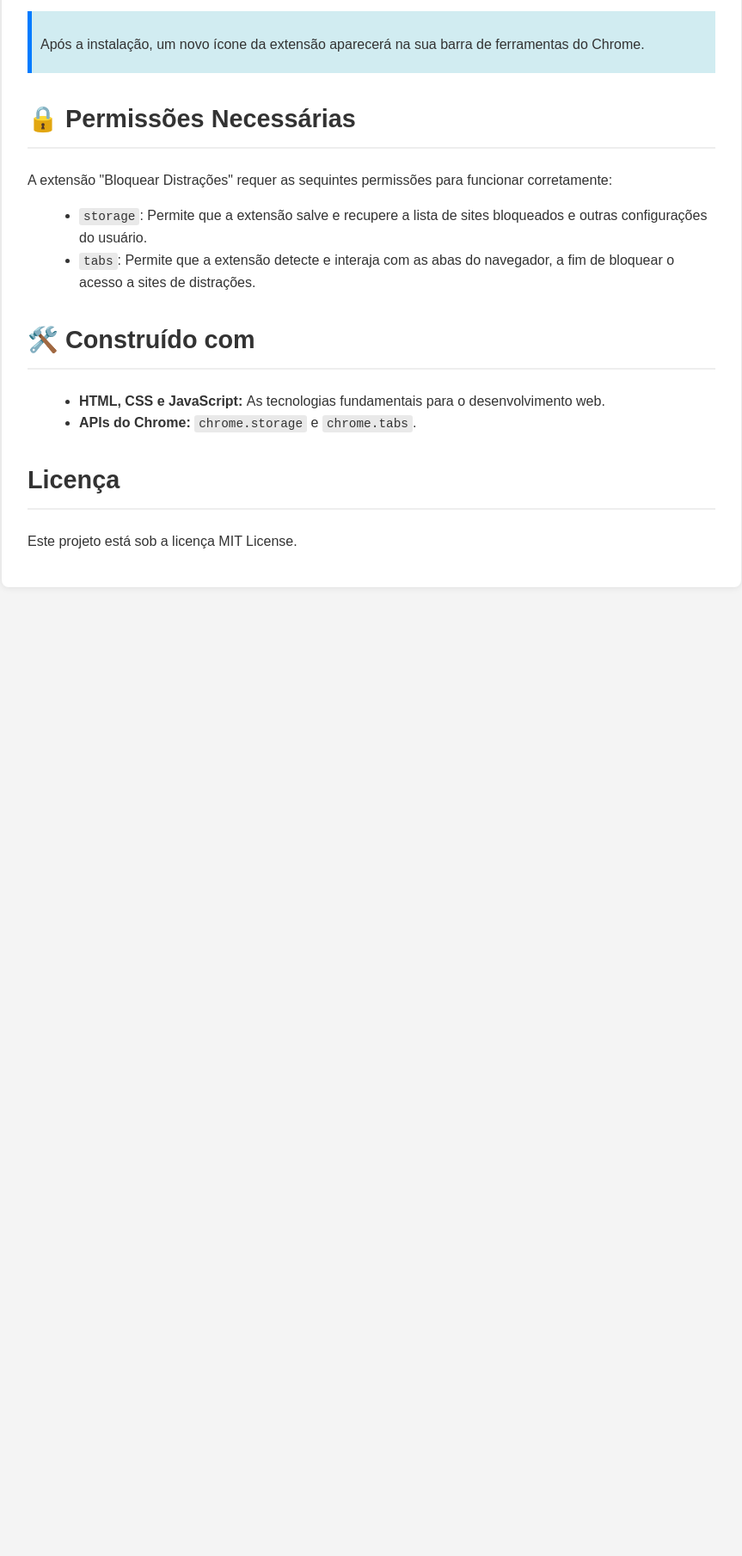
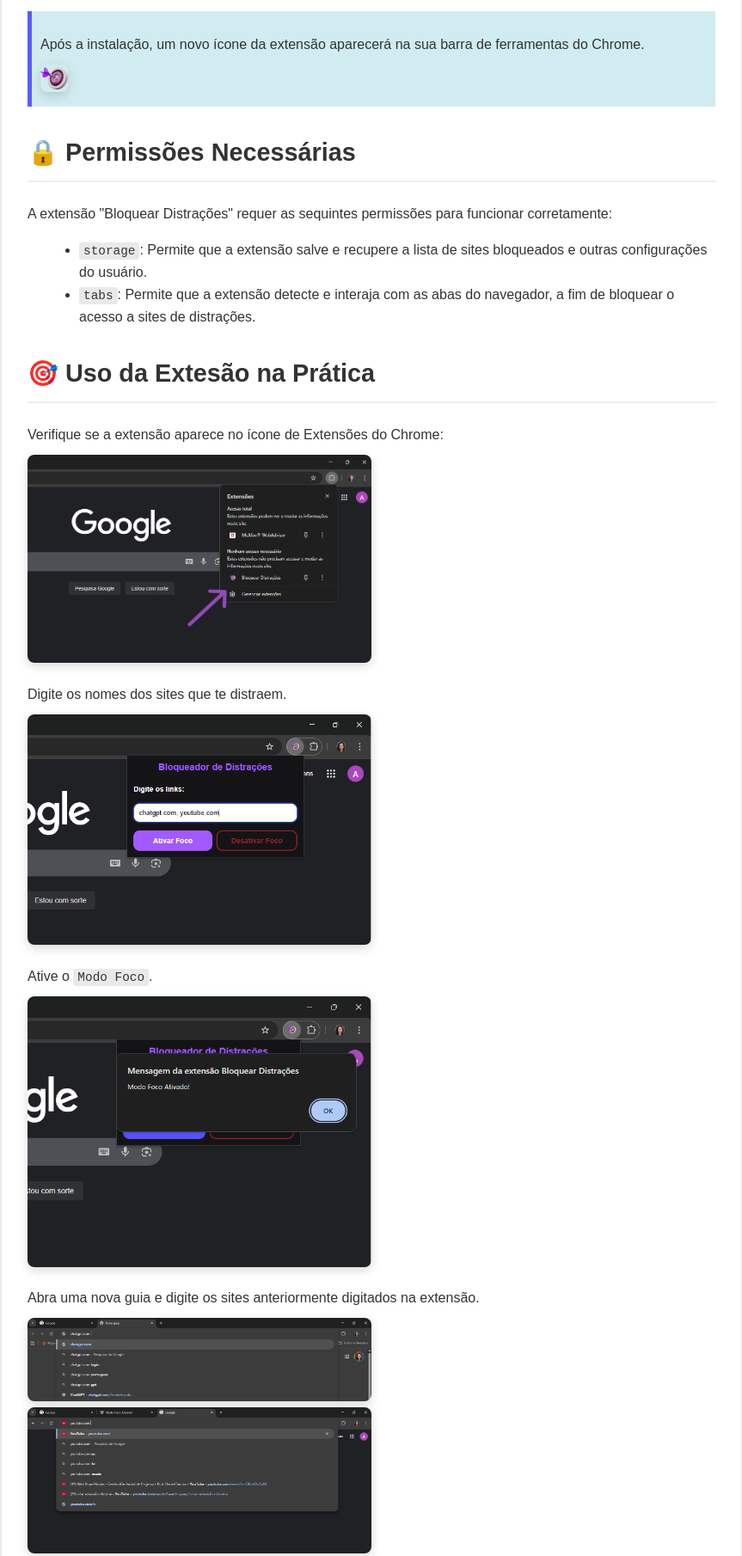
Before and after one commit to anaacllara/bootcamp2-chrome-ext-anacllara, a browser extension: page docs/index.html in a window 1280 px wide. Shown: the part 488-2298 px from the top of the page at 86% size, without its empty margins (208-1071 px from the left). Before the commit the page ends 1211 px from the top, so only its background shows below. Drawn offline with Linux system fonts and the light colour scheme.

Commit message:
update docs, add screenshots and stylesheet on directory docs

```diff
--- a/docs/index.html
+++ b/docs/index.html
@@ -1,62 +1,13 @@
 <!DOCTYPE html>
 <html lang="pt-br">
+
 <head>
     <meta charset="UTF-8">
     <meta name="viewport" content="width=device-width, initial-scale=1.0">
     <title>Bloqueador de Distrações - Extensão Chrome MV3</title>
-    <style>
-        body{
-            font-family: "Oswald", sans-serif;
-            line-height: 1.6;
-            margin: 0;
-            padding: 20px;
-            background-color: #f4f4f4;
-            color: #333;
-        }
-        .container{
-            max-width: 800px;
-            margin: 20px auto;
-            background: #fff;
-            padding: 30px;
-            border-radius: 8px;
-            box-shadow: 0 0 10px rgba(0, 0, 0, 0.1);
-        }
-        h1, h2{
-            color: #333;
-            border-bottom: 2px solid #eee;
-            padding-bottom: 10px;
-            margin-top: 30px;
-        }
-        h1{
-            font-size: 2.5em;
-            text-align: center;
-        }
-        h2{
-            font-size: 1.8em;
-        }
-        p{
-            margin-bottom: 10px;
-        }
-        ul{
-            list-style-type: disc;
-            margin-left: 20px;
-            margin-bottom: 10px;
-        }
-        code{
-            background-color: #e9e9e9;
-            padding: 2px 5px;
-            border-radius: 3px;
-            font-family: 'Courier New', Courier, monospace;
-            font-size: 0.9em;
-        }
-        .highlight{
-            background-color: #d1ecf1;
-            padding: 10px;
-            border-left: 5px solid #007bff;
-            margin-top: 15px;
-        }
-    </style>
+    <link rel="stylesheet" href="style.css">
 </head>
+
 <body>
     <div class="container">
         <h1>BLOQUEADOR DE DISTRAÇÕES</h1>
@@ -72,22 +23,56 @@
         </ol>
         <div class="highlight">
             <p>Após a instalação, um novo ícone da extensão aparecerá na sua barra de ferramentas do Chrome.</p>
+            <img id="icon" src="../icons/icon128.png" alt="Ícone da extensão">
         </div>
         <h2>🔒 Permissões Necessárias</h2>
         <p>A extensão "Bloquear Distrações" requer as sequintes permissões para funcionar corretamente: </p>
         <ul>
-            <li><code>storage</code>: Permite que a extensão salve e recupere a lista de sites bloqueados e outras configurações do usuário.</li>
+            <li><code>storage</code>: Permite que a extensão salve e recupere a lista de sites bloqueados e outras
+                configurações do usuário.</li>
             <li><code>tabs</code>: Permite que a extensão detecte e interaja com as abas do navegador, a fim de bloquear o acesso a sites de distrações.</li>
         </ul>
+        <h2> 🎯 Uso da Extesão na Prática</h2>
+
+        <p>Verifique se a extensão aparece no ícone de Extensões do Chrome:</p>
+
+        <img src="/docs/screenshots/verificarExtensao.png" alt="screenshot para verificar Extensão.">
+
+        <p>Digite os nomes dos sites que te distraem.</p>
+
+        <img src="./screenshots/digitarSites.png" alt="Sites que destraem digitados.">
+
+        <p>Ative o <code>Modo Foco</code>.</p>
+
+        <img src="./screenshots/ativarModoFoco.png" alt="ativar modo foco.">
+
+        <p>Abra uma nova guia e digite os sites anteriormente digitados na extensão.</p>
+
+        <img src="./screenshots/tentarPesquisarSites.png" alt="Digitando na barra de pesquisa o site.">
+        <img src="./screenshots/tentarPesquisarSites-2.png" alt="Digitando na barra de pesquisa o segundo site.">
+
+
+        <p>A tela de Bloqueio aparece.</p>
+
+        <img src="./screenshots/telaAcessoBloqueado.png" alt="Tela de Bloqueio">
+
+
+        <p>Para desativar a extensão, basta clicar no botão <code>Desativar Foco</code>.</p>
+
+        <img src="./screenshots/desativarModoFoco.png" alt="Pop-up de mensagem após desativar o foco.">
 
         <h2>🛠️ Construído com</h2>
         <ul>
-            <li><strong>HTML, CSS e JavaScript: </strong> As tecnologias fundamentais para o desenvolvimento web.</li>
+            <li><strong>HTML, CSS e JavaScript: </strong> As tecnologias fundamentais para o desenvolvimento web.
+            </li>
             <li><strong>APIs do Chrome: </strong><code>chrome.storage</code> e <code>chrome.tabs</code>.</li>
         </ul>
 
         <h2>Licença</h2>
         <p>Este projeto está sob a licença MIT License.</p>
+
+
     </div>
 </body>
+
 </html>
--- /dev/null
+++ b/docs/style.css
@@ -0,0 +1,72 @@
+body {
+    font-family: "Oswald", sans-serif;
+    line-height: 1.6;
+    margin: 0;
+    padding: 20px;
+    background-color: #f4f4f4;
+    color: #333;
+}
+
+/*container styles*/
+.container {
+    max-width: 800px;
+    margin: 20px auto;
+    background: #fff;
+    padding: 30px;
+    border-radius: 8px;
+    box-shadow: 0 0 10px rgba(0, 0, 0, 0.1);
+}
+
+/*texts styles*/
+h1, h2 {
+    color: #333;
+    border-bottom: 2px solid #eee;
+    padding-bottom: 10px;
+    margin-top: 30px;
+}
+
+h1 {
+    font-size: 2.5em;
+    text-align: center;
+}
+
+h2 {
+    font-size: 1.8em;
+}
+
+p {
+    margin-bottom: 10px;
+}
+
+/*lists styles */
+ul {
+    list-style-type: disc;
+    margin-left: 20px;
+    margin-bottom: 10px;
+}
+
+code {
+    background-color: #e9e9e9;
+    padding: 2px 5px;
+    border-radius: 3px;
+    font-family: 'Courier New', Courier, monospace;
+    font-size: 0.9em;
+}
+/*highlights and images styles*/
+.highlight {
+    background-color: #d1ecf1;
+    padding: 10px;
+    border-left: 5px solid #595cff;
+    margin-top: 15px;
+}
+
+img{
+    width: 100%;
+    max-width: 400px;
+    height: auto;
+    border-radius: 8px;
+    box-shadow: 0 4px 12px rgba(0,0,0,0.15);
+}
+#icon{
+    max-width: 32px;
+}
```
Also changed, not shown: docs/screenshots/ativarModoFoco.png (added), docs/screenshots/desativarModoFoco.png (added), docs/screenshots/digitarSites.png (added), docs/screenshots/telaAcessoBloqueado.png (added), docs/screenshots/tentarPesquisarSites-2.png (added), docs/screenshots/tentarPesquisarSites.png (added), docs/screenshots/verificarExtensao.png (added), 3 other files.
